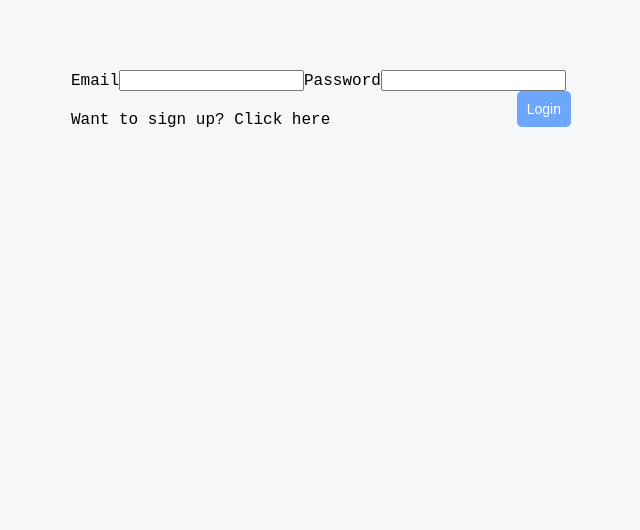
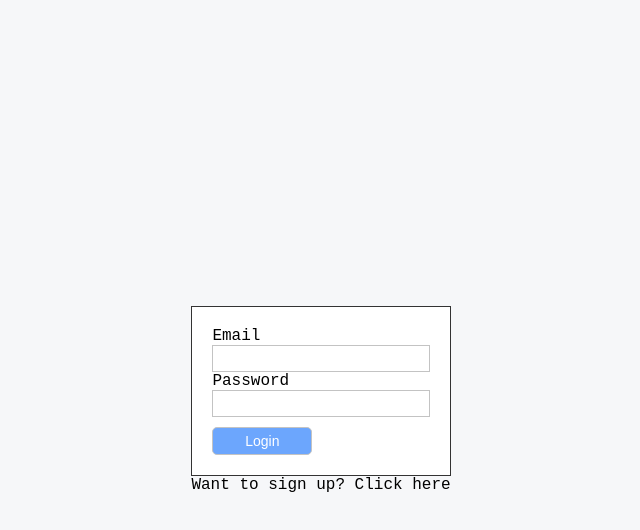
Before and after one commit to lenaar/graphbook-react-graphql-app, a React app: page / in a window 1280 px wide. Shown: the top 530 px of the page, without its empty margins (319-959 px from the left). Built offline with nearby package versions, Linux system fonts and the light colour scheme; no server answers.

Commit message:
feat: add logout

```diff
--- a/assets/css/style.css
+++ b/assets/css/style.css
@@ -335,3 +335,39 @@ form [type=submit] {
   width: 100%;
   background-color: #fff;
 }
+.authModal {
+  position: absolute;
+  width: 100%;
+  height: 100%;
+  top: 0;
+  left: 0;
+  display: flex;
+  justify-content: center;
+}
+
+.authModal > div {
+  display: flex;
+  justify-content: center;
+  flex-direction: column;
+}
+
+.authModal > div form {
+  display: flex;
+  justify-content: center;
+  flex-direction: column;
+  min-width: 200px;
+  border: 1px solid #333;
+  background-color: #fff;
+  padding: 20px;
+}
+
+.authModal > div form input {
+  border: 1px solid #c3c3c3;
+  padding: 5px;
+}
+
+.authModal > div form input[type=submit] {
+  width: 100px;
+  float: right;
+  margin-top: 10px;
+}
--- a/src/client/App.js
+++ b/src/client/App.js
@@ -13,6 +13,11 @@ import "../../assets/css/style.css";
 const App = () => {
   const [loggedIn, setLoggedIn] = useState(!!localStorage.getItem("jwt-token"));
   const { data, error, loading, refetch } = useCurrentUserQuery();
+
+  const handleLogin = (status) =>
+    refetch()
+      .then(() => setLoggedIn(status))
+      .catch(() => setLoggedIn(status));
 
   if (loading) {
     return <Loading />;
@@ -30,7 +35,7 @@ const App = () => {
       </Helmet>
       {loggedIn && (
         <div>
-          <Bar changeLoginState={setLoggedIn} />
+          <Bar changeLoginState={handleLogin} />
           <Feed />
           <Chats />
         </div>
--- a/src/client/components/bar/index.js
+++ b/src/client/components/bar/index.js
@@ -1,9 +1,10 @@
 import React from "react";
+import Logout from "./logout";
 import SearchBar from "./search";
 import UserBar from "./user";
 import { UserConsumer } from "../context/user";
 
-const Bar = () => {
+const Bar = ({ changeLoginState }) => {
   return (
     <div className="topbar">
       <div className="inner">
@@ -12,6 +13,9 @@ const Bar = () => {
           <UserBar />
         </UserConsumer>
       </div>
+      <div className="buttons">
+        <Logout changeLoginState={changeLoginState} />
+      </div>
     </div>
   );
 };
--- /dev/null
+++ b/src/client/components/bar/logout.js
@@ -0,0 +1,17 @@
+import React from "react";
+import { withApollo } from "@apollo/client/react/hoc";
+// client comes from withApollo HOC (Higher-Order-Component) wrapping
+const Logout = ({ changeLoginState, client }) => {
+  const logout = () => {
+    localStorage.removeItem("jwt-token");
+    changeLoginState(false);
+    client.stop();
+    client.resetStore();
+  };
+  return (
+    <button className="logout" onClick={logout}>
+      Logout
+    </button>
+  );
+};
+export default withApollo(Logout);
```
